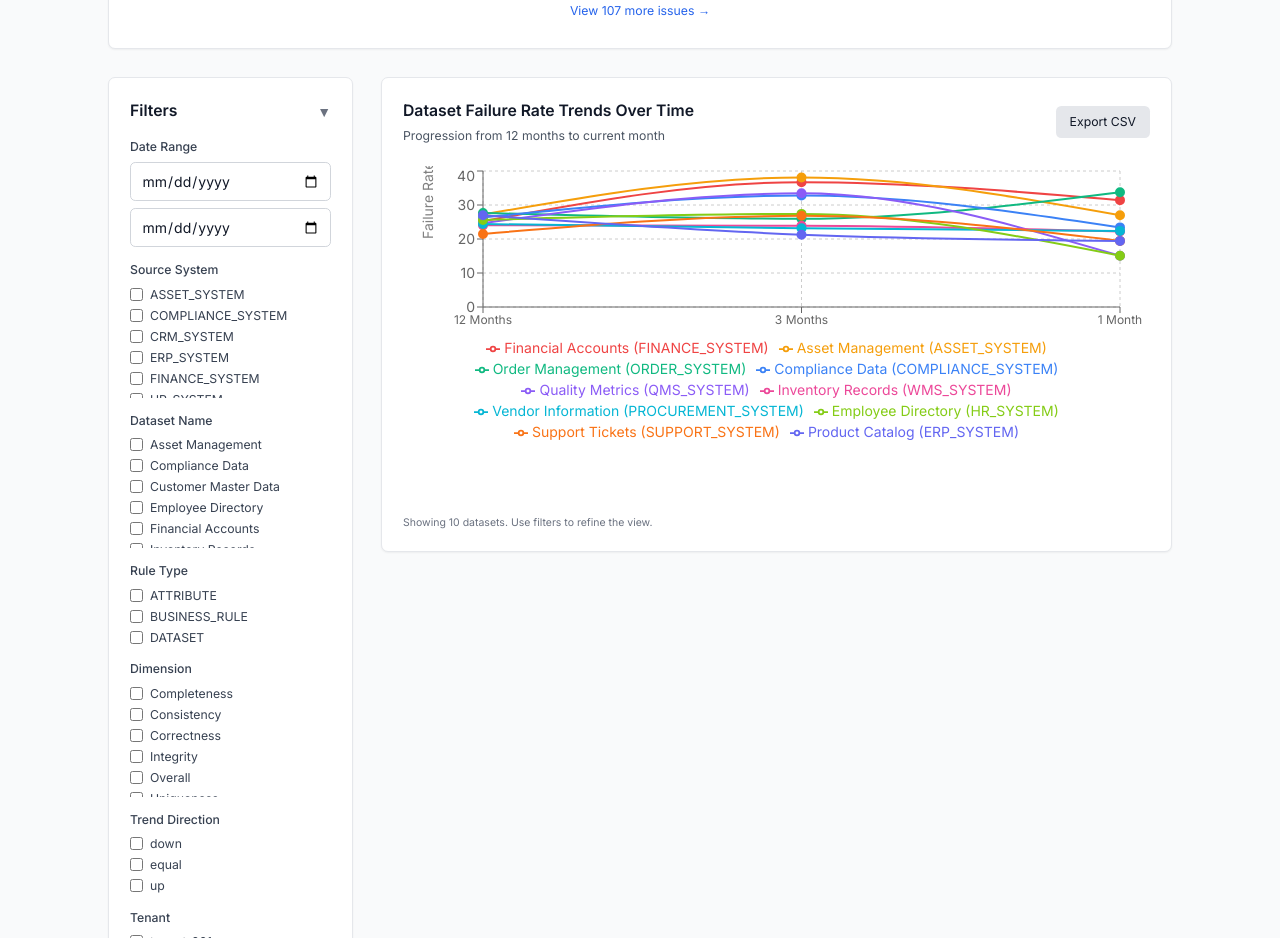
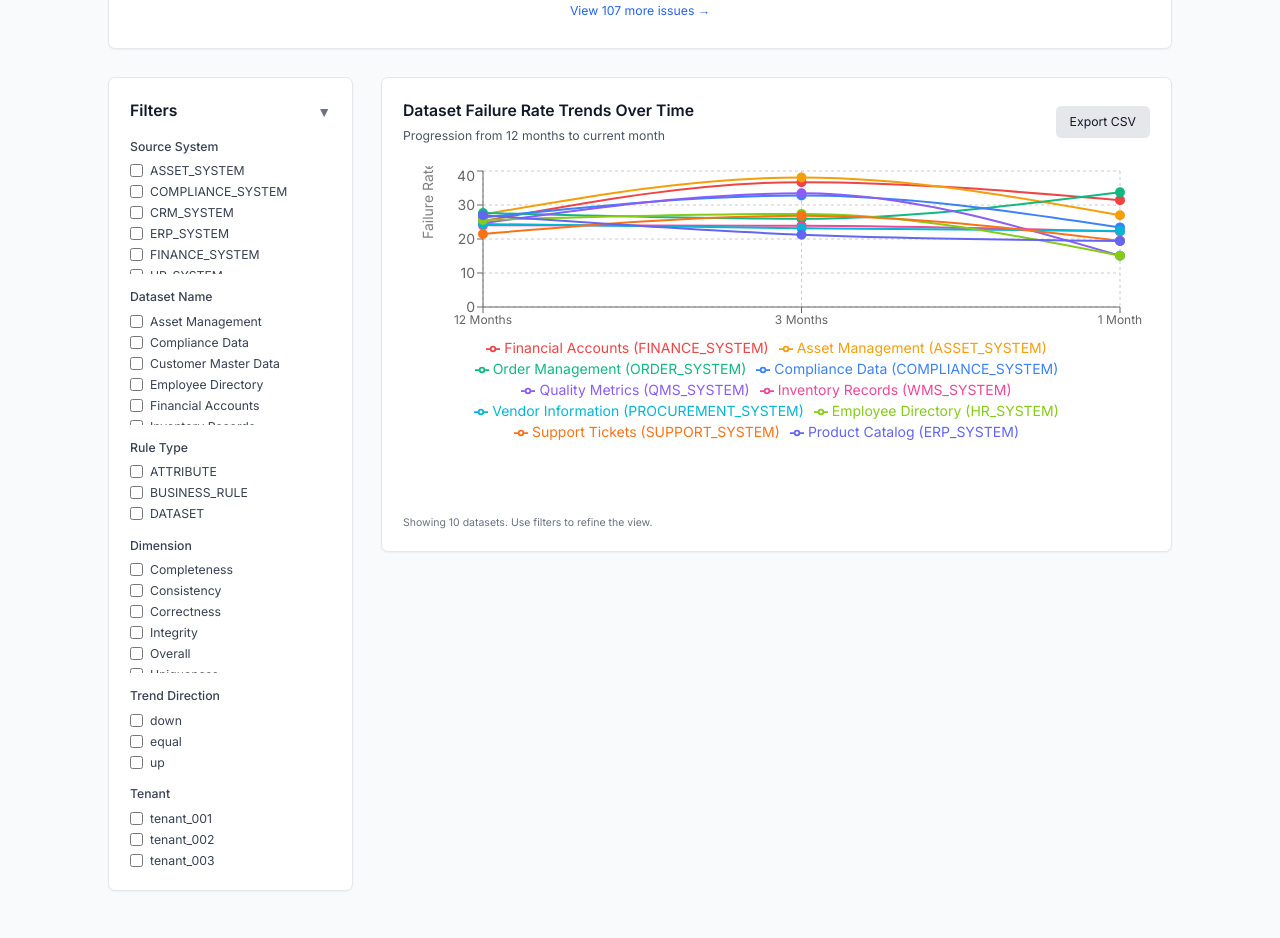
Before and after one commit to rajvermacas/data-quality-ui, a Next.js app: page / in a window 1280 px wide. Shown: the part 820-1758 px from the top of the page. Built offline with nearby package versions, Linux system fonts and the light colour scheme.

Commit message:
feat: remove date range filtering from FilterPanel and related tests

```diff
--- a/src/components/Dashboard.tsx
+++ b/src/components/Dashboard.tsx
@@ -32,7 +32,7 @@ export function Dashboard() {
     error: null
   });
 
-  const [filters, setFilters] = useState<Record<string, string[] | { start: string; end: string }>>({});
+  const [filters, setFilters] = useState<Record<string, string[]>>({});
 
   useEffect(() => {
     loadDashboardData();
--- a/src/components/features/FilterPanel.tsx
+++ b/src/components/features/FilterPanel.tsx
@@ -2,15 +2,10 @@ import { useState } from 'react';
 import { DataQualityRecord } from '@/types';
 import { getUniqueValues } from '@/lib/dataProcessor';
 
-interface DateRange {
-  start: string;
-  end: string;
-}
-
 interface FilterPanelProps {
   data: DataQualityRecord[];
-  filters: Record<string, string[] | DateRange>;
-  onFiltersChange: (filters: Record<string, string[] | DateRange>) => void;
+  filters: Record<string, string[]>;
+  onFiltersChange: (filters: Record<string, string[]>) => void;
 }
 
 export function FilterPanel({ data, filters, onFiltersChange }: FilterPanelProps) {
@@ -30,7 +25,7 @@ export function FilterPanel({ data, filters, onFiltersChange }: FilterPanelProps
   ];
 
   const handleFilterChange = (filterKey: string, value: string, checked: boolean) => {
-    const currentValues = filters[filterKey] as string[] || [];
+    const currentValues = filters[filterKey] || [];
     const newValues = checked
       ? [...currentValues, value]
       : currentValues.filter(v => v !== value);
@@ -41,27 +36,13 @@ export function FilterPanel({ data, filters, onFiltersChange }: FilterPanelProps
     });
   };
 
-  const handleDateRangeChange = (field: 'start' | 'end', value: string) => {
-    const currentDateRange = filters.dateRange as DateRange || { start: '', end: '' };
-    const newDateRange = { ...currentDateRange, [field]: value };
-
-    onFiltersChange({
-      ...filters,
-      dateRange: newDateRange
-    });
-  };
-
   const clearAllFilters = () => {
     onFiltersChange({});
   };
 
   const getFilterCount = () => {
     return Object.entries(filters).reduce((count, [key, values]) => {
-      if (key === 'dateRange') {
-        const dateRange = values as DateRange;
-        return count + (dateRange.start || dateRange.end ? 1 : 0);
-      }
-      return count + (values as string[]).length;
+      return count + values.length;
     }, 0);
   };
 
@@ -86,33 +67,9 @@ export function FilterPanel({ data, filters, onFiltersChange }: FilterPanelProps
 
       {isOpen && (
         <div className="space-y-4">
-          {/* Date Range Filter */}
-          <div>
-            <label className="block text-sm font-medium text-gray-700 mb-2">
-              Date Range
-            </label>
-            <div className="space-y-2">
-              <input
-                type="date"
-                placeholder="Start Date"
-                value={(filters.dateRange as DateRange)?.start || ''}
-                onChange={(e) => handleDateRangeChange('start', e.target.value)}
-                className="w-full px-3 py-2 border border-gray-300 rounded-md focus:outline-none focus:ring-2 focus:ring-blue-500 focus:border-blue-500"
-              />
-              <input
-                type="date"
-                placeholder="End Date"
-                value={(filters.dateRange as DateRange)?.end || ''}
-                onChange={(e) => handleDateRangeChange('end', e.target.value)}
-                className="w-full px-3 py-2 border border-gray-300 rounded-md focus:outline-none focus:ring-2 focus:ring-blue-500 focus:border-blue-500"
-              />
-            </div>
-          </div>
-
-          {/* Other Filters */}
           {filterConfig.map((config) => {
             const values = getUniqueValues(data, config.key as keyof DataQualityRecord);
-            const selectedValues = filters[config.key] as string[] || [];
+            const selectedValues = filters[config.key] || [];
 
             return (
               <div key={config.key}>
--- a/src/components/features/TrendChart.tsx
+++ b/src/components/features/TrendChart.tsx
@@ -5,7 +5,7 @@ import { filterData } from '@/lib/dataProcessor';
 
 interface TrendChartProps {
   data: DataQualityRecord[];
-  filters: Record<string, string[] | { start: string; end: string }>;
+  filters: Record<string, string[]>;
 }
 
 export function TrendChart({ data, filters }: TrendChartProps) {
--- a/src/lib/dataProcessor.ts
+++ b/src/lib/dataProcessor.ts
@@ -90,35 +90,11 @@ export function getUrgentAttentionItems(data: DataQualityRecord[]): UrgentAttent
     .sort((a, b) => b.fail_rate_1m - a.fail_rate_1m);
 }
 
-export function filterData(data: DataQualityRecord[], filters: Record<string, string[] | { start: string; end: string }>): DataQualityRecord[] {
+export function filterData(data: DataQualityRecord[], filters: Record<string, string[]>): DataQualityRecord[] {
   return data.filter(item => {
     return Object.entries(filters).every(([key, values]) => {
-      if (!values) return true;
-
-      // Handle date range filtering
-      if (key === 'dateRange' && typeof values === 'object' && 'start' in values) {
-        const dateRange = values as { start: string; end: string };
-        const itemDate = new Date(item.business_date_latest);
-
-        let inRange = true;
-        if (dateRange.start) {
-          const startDate = new Date(dateRange.start);
-          inRange = inRange && itemDate >= startDate;
-        }
-        if (dateRange.end) {
-          const endDate = new Date(dateRange.end);
-          inRange = inRange && itemDate <= endDate;
-        }
-        return inRange;
-      }
-
-      // Handle array filters
-      if (Array.isArray(values)) {
-        if (values.length === 0) return true;
-        return values.includes(item[key as keyof DataQualityRecord] as string);
-      }
-
-      return true;
+      if (!values || values.length === 0) return true;
+      return values.includes(item[key as keyof DataQualityRecord] as string);
     });
   });
 }
```
Also changed, not shown: 2 other files (tests, documents, lock files or other folders).
